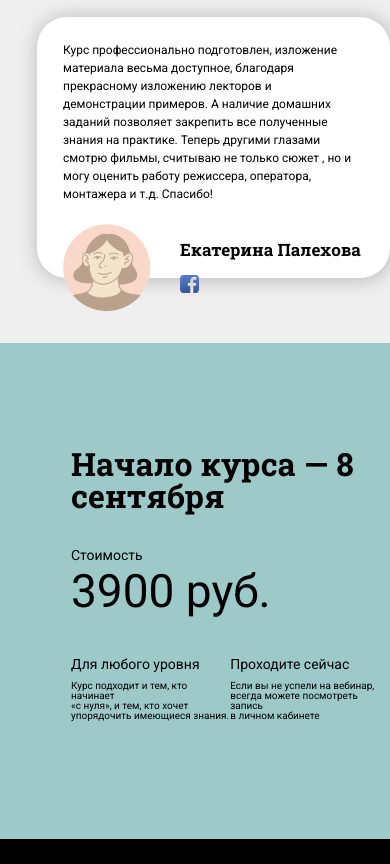
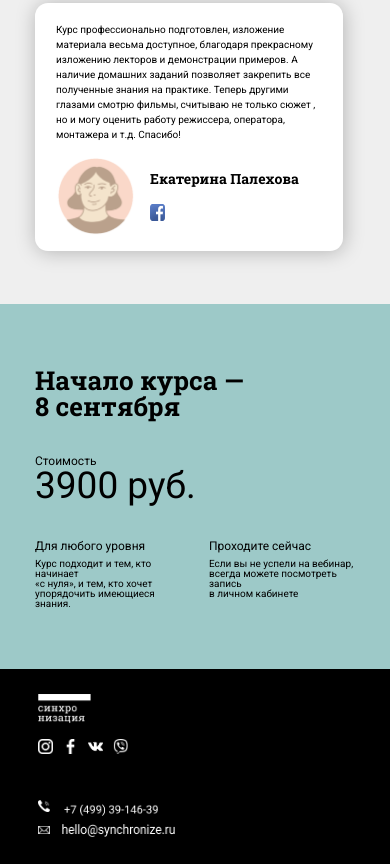
Before and after one commit to NikiVasilevFM/Landing-Watch-The-Film, a plain HTML site: page index.html in a window 390 px wide. Shown: the part 4560-5424 px from the top of the page. Drawn offline with Linux system fonts and the light colour scheme.

Commit message:
new css des tab mob

```diff
--- a/style.css
+++ b/style.css
@@ -1784,7 +1784,7 @@ main{
     height: 100%;
     margin: auto;
         padding-left: 35px;
-    padding-bottom: 65px;
+        padding-bottom: 53px;
     padding-top: 20px;
     box-sizing: border-box;
     background: #EFEFEF;
@@ -1806,23 +1806,23 @@ main{
 }
 
 .result-box{
-                max-height: 261px;
-                margin-top: 41px;
-                max-width: 458px;
-                margin-left: 2px;
+                max-height: 248px;
+                margin-top: 27px;
+                max-width: 308px;
+                margin-left: 0px;
     background: #FFFFFF;
     box-shadow: 1px 1px 20px rgb(0 0 0 / 25%);
-        border-radius: 30px;
+                border-radius: 13px;
 }
 
 .result-text{
-                padding-top: 24px;
-        padding-right: 35px;
-                padding-left: 26px;
-        font-family: Roboto;
-        font-style: normal;
-        font-weight: normal;
-        font-size: 12px;
+        padding-top: 19px;
+        padding-right: 23px;
+        padding-left: 21px;
+    font-family: Roboto;
+    font-style: normal;
+    font-weight: normal;
+        font-size: 10px;
     line-height: 150%;
     color: #000000;
 }
@@ -1836,25 +1836,26 @@ main{
     font-family: Roboto Slab;
     font-style: normal;
     font-weight: bold;
-                font-size: 17px;
+                font-size: 14px;
     line-height: 101.38%;
 }
 
 .student-network-link{
-            width: 18.53px;
-            height: 17.95px;
+        width: 15px;
+        height: 17px;
+        margin-top: 4px;
 }
 
 .avatar-img{
-            padding-left: 15px;
-            padding-top: 4px;
-        width: 110px;
-        height: 97px;
+        padding-left: 14px;
+        padding-top: 2px;
+        width: 94px;
+        height: 84px;
 }
 
 .name-student-box{
-            margin-left: 18px;
-            margin-top: 9px;
+            margin-left: 7px;
+            margin-top: 6px;
 }
 
         /* ----------------------------------------------------- */
@@ -1863,9 +1864,9 @@ main{
     max-width: 1440px;
     height: 100%;
     margin: auto;
-                padding-left: 71px;
-                padding-top: 78px;
-                padding-bottom: 108px;
+                padding-left: 35px;
+                padding-top: 41px;
+                 padding-bottom: 50px;
     box-sizing: border-box;
     background: #9DC9C8;
 }
@@ -1878,8 +1879,9 @@ main{
     font-family: Roboto Slab;
     font-style: normal;
     font-weight: bold;
-                font-size: 32px;
-        line-height: 101.38%;
+                font-size: 26px;
+    line-height: 101.38%;
+        max-width: 225px;
 }
 
     .price-box{
@@ -1890,7 +1892,7 @@ main{
     font-family: Roboto;
     font-style: normal;
     font-weight: normal;
-                font-size: 14px;
+                font-size: 12px;
     line-height: 101.38%;
     margin-top: 0px;
     margin-bottom: 0px;
@@ -1900,24 +1902,24 @@ main{
     font-family: Roboto;
     font-style: normal;
     font-weight: normal;
-                font-size: 46px;
-        line-height: 101.38%;
-        margin-top: 5px;
+                font-size: 37px;
+    line-height: 101.38%;
+                margin-top: 0px;
     margin-bottom: 0px;
 }
 
 .description-box{
     display: flex;
-            margin-top: 29px;
+            margin-top: 23px;
     justify-content: space-between;
-            max-width: 372px;
+            max-width: 331px;
 }
 
 .description-text{
     font-family: Roboto;
     font-style: normal;
     font-weight: normal;
-            font-size: 14px;
+            font-size: 12px;
     line-height: 101.38%;
     margin-bottom: 5px;
 }
@@ -1928,7 +1930,8 @@ main{
     font-weight: normal;
                 font-size: 10px;
     line-height: 101.38%;
-                margin-top: 10px;
+                margin-top: 7px;
+                max-width: 157px;
 }
 
         /* ------------------------------------------------------------ */
@@ -1937,78 +1940,80 @@ main{
     max-width: 1440px;
     height: 100%;
     margin: auto;
-                padding-left: 71px;
+        padding-left: 38px;
     padding-top: 21px;
-            padding-bottom: 21px;
+        padding-bottom: 14px;
     box-sizing: border-box;
     background: #000000;
 }
 
 .footer-box{
     display: flex;
-        justify-content: space-between;
-            margin-top: 7px;
+    /* justify-content: space-between; */
+            flex-direction: column;
+            margin-top: 3px;
     margin-left: 0px;
     padding-right: 260px;
 }
 
 .img-white-1{
-        width: 66px;
-        height: 39px;
+        width: 53px;
+        height: 31px;
 }
 
 .img-network-1{
-            width: 19px;
-            height: 19px;
-    }
-
-    .image-network-box{
-        display: flex;
-        justify-content: space-between;
-            min-width: 112px;
-            margin-top: 14px;
-    }
-
-        .mobile{
-            display: flex;
-        }
-
-    #number-img{
-            width: 118px;
-            height: 16px;
-            margin-left: 14px;
-    }
-
-    #phone-img{
             width: 15px;
             height: 15px;
+            margin-right: 10px;
+}
+
+.image-network-box{
+    display: flex;
+    justify-content: flex-start;
+            width: 91px;
+            margin-top: 11px;
+}
+
+        .mobile{
+            display: flex;
+        }
+
+#number-img{
+            width: 98px;
+            height: 12px;
+    margin-left: 14px;
+}
+
+#phone-img{
+        width: 12px;
+        height: 12px;
     margin-top: -4px;
 }
 
 #mail-img{
-            width: 15px;
+            width: 12px;
+            height: 8px;
+    margin-top: 2px;
+}
+
+.mail{
+    display: flex;
+            margin-top: 8px;
+}
+
+#adres-img{
+        width: 113px;
+        height: 13px;
+        margin-left: 12px;
+}
+
+.div-right{
+            margin-top: 50px;
+}
+
+#konec{
+        width: 110px;
         height: 10px;
-        margin-top: 2px;
-    }
-
-    .mail{
-        display: flex;
-            margin-top: 11px;
-    }
-
-    #adres-img{
-            width: 133px;
-            height: 15px;
-        margin-left: 19px;
-    }
-
-    .div-right{
-            margin-top: 5px;
-    }
-
-    #konec{
-            width: 111px;
-            height: 10px;
-            margin-top: 86px;
-    }
-}
+        margin-top: 55px;
+}
+}
```
Lines whose indentation alone changed are shown as unchanged.
